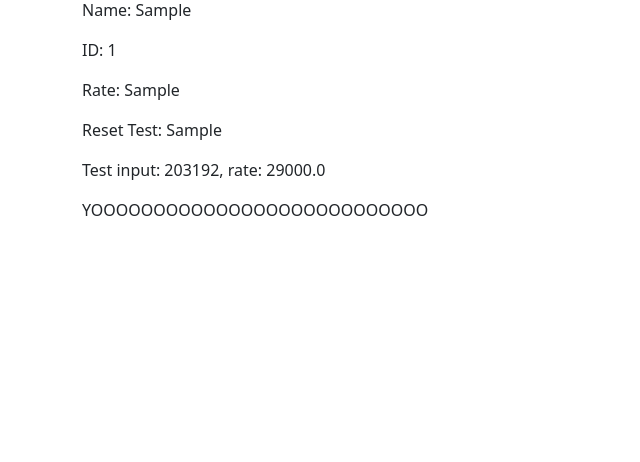
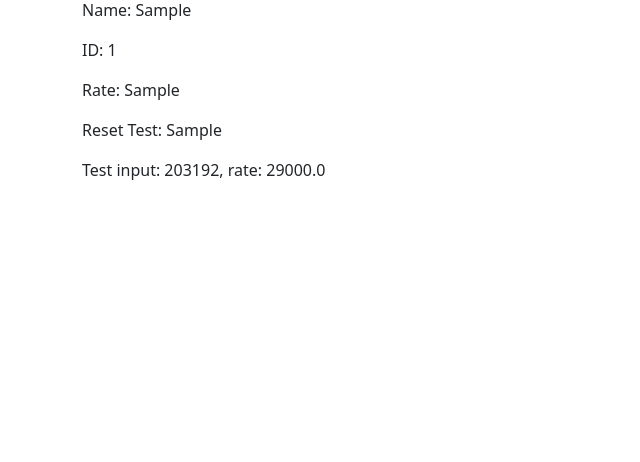
Before and after one commit to Paomittsu/Lazapee, a Django app: template payroll_app/templates/payroll_app/test.html in a window 1280 px wide. Shown: the part 134-596 px from the top of the page, without its empty margins (0-640 px from the left). Run offline with Django 3.2, Linux system fonts and the light colour scheme; data comes from the database, SQL or seed files in the repository; tables that the repository leaves empty hold one stand-in row (values such as "Sample post"); the template is opened without the code that fills it: values that come from a table or form of the project are taken from there, most other values are stand-ins (such as "Sample title", 1, 10 or a date in 2020); some libraries are stand-ins or nearby versions.

Commit message:
removed yoo

```diff
--- a/payroll_app/templates/payroll_app/test.html
+++ b/payroll_app/templates/payroll_app/test.html
@@ -7,5 +7,4 @@
 <p>Rate: {{r}}</p>
 <p>Reset Test: {{a}}</p>
 <p>Test input: {{emp_r}}</p>
-<p>YOOOOOOOOOOOOOOOOOOOOOOOOOOO</p>
 {% endblock %}
```
